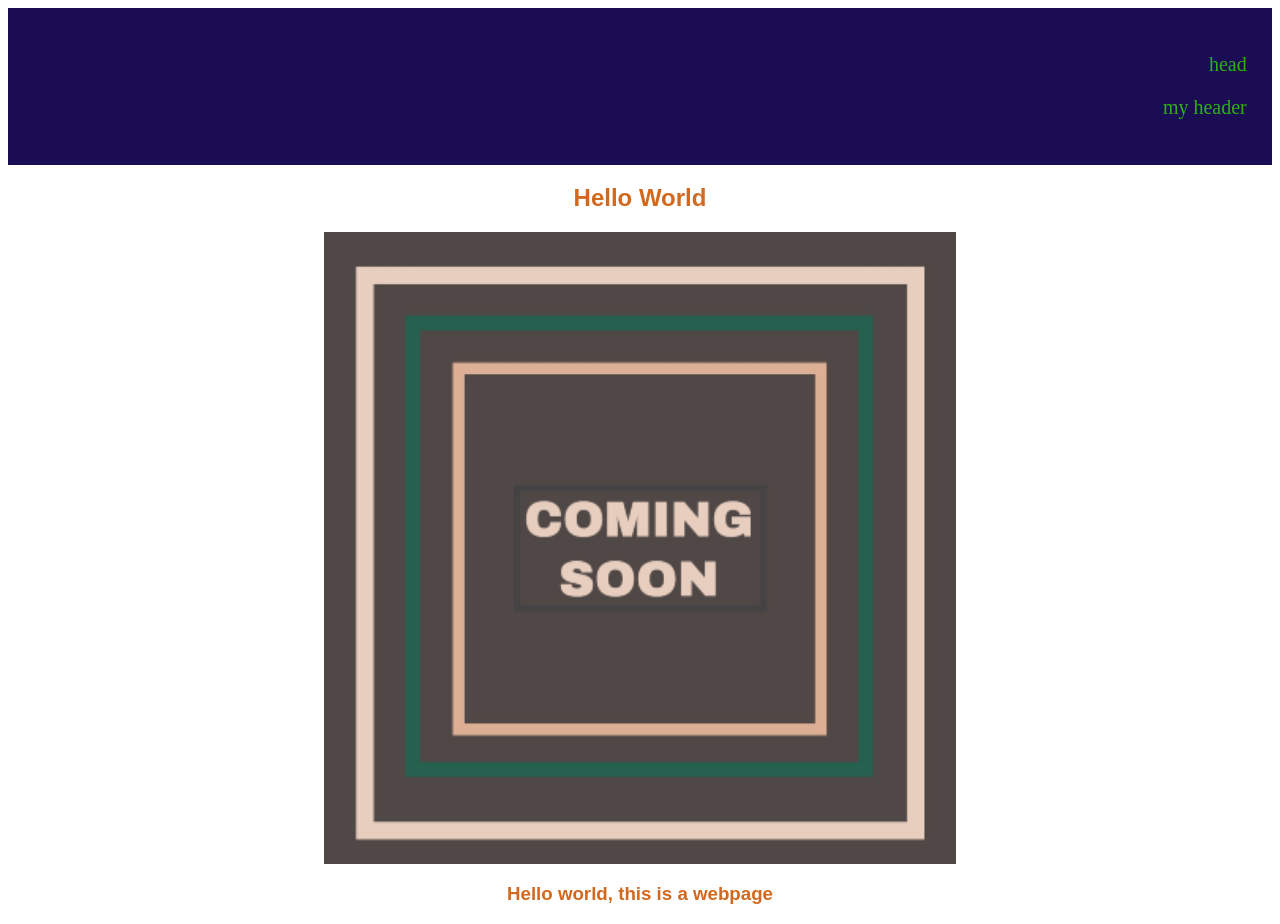
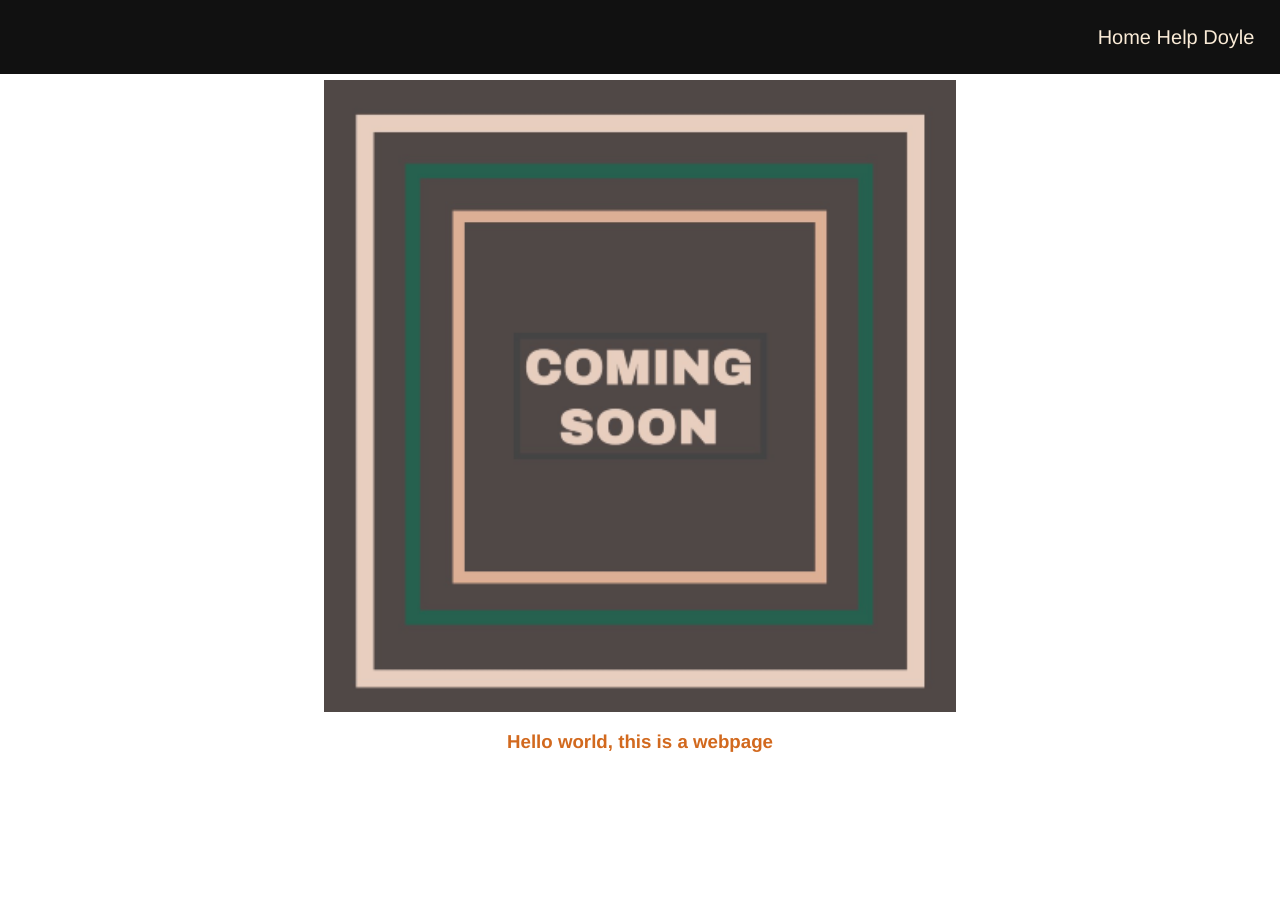
Before and after one commit to DoyleMartin/Miniproject, a plain HTML site: page assets/mini project/index.html in a window 1280 px wide. After the commit the page ends 800 px from the top, so only its background shows below. Drawn offline with Linux system fonts and the light colour scheme.

Commit message:
Header Creation

```diff
--- a/assets/mini project/index.html
+++ b/assets/mini project/index.html
@@ -7,18 +7,23 @@
     <link rel="stylesheet" href="./style.css"
 </head>
 <body>
-<section>
-<div class="header">
-    <p>head</p>
-    <p>my header</p>
-</div>
 
-</section>
+    <header>
+        <div class="header">
+            <nav>
+            <a href="@">Home</a>
+            <a href="@">Help</a>
+            <a href="@">Doyle</a>
 
-    <section>
+            </nav>
+        </div>
+
+        </header>
+
+    <main>
 <h1>Hello World</h1>
 <img src="image-1.png" alt="coming soon" class="center">
-</section>
+</main>
 
 
 <Section>
--- a/assets/mini project/style.css
+++ b/assets/mini project/style.css
@@ -1,7 +1,11 @@
+*{
+font-family: 'Franklin Gothic Medium', 'Arial Narrow', Arial, sans-serif;
+}
+
+
 h1,
 h3 {
 text-align: center;
-font-family: Arial, Helvetica, sans-serif;
 color: chocolate;
 }
 .center{
@@ -13,8 +17,15 @@ color: chocolate;
 .header{
     padding: 2%;
     text-align: right;
-    background: rgb(26, 13, 83);
-    color: aliceblue;
+    background: rgb(17, 17, 17);
     font-size: 20px;
-    color: rgb(46, 177, 20);
+    position: fixed;
+    width: 100%;
+    top: 0;
+    right: 0;
 }
+
+a{
+text-decoration: none;
+color: antiquewhite;
+}
```
